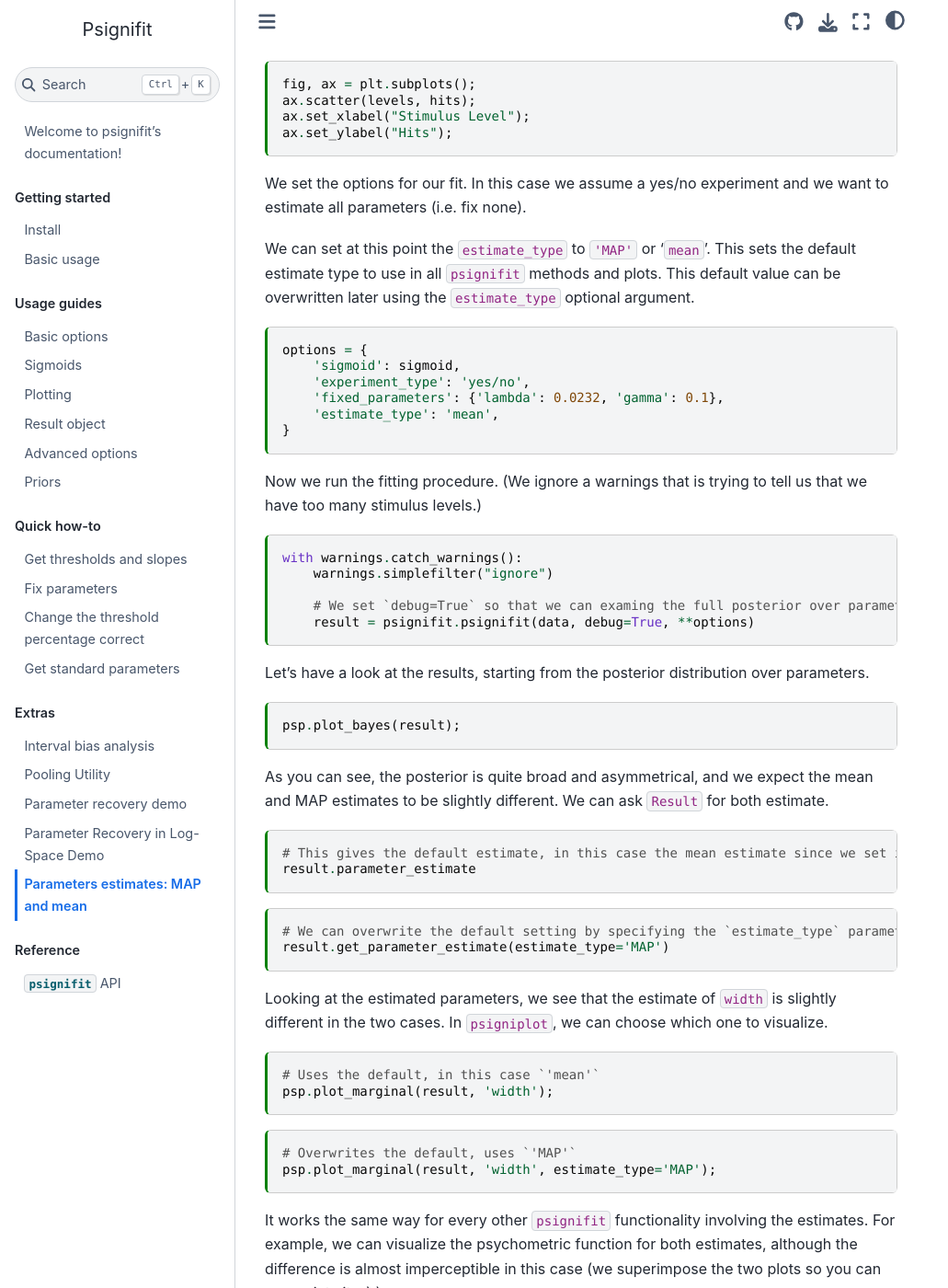
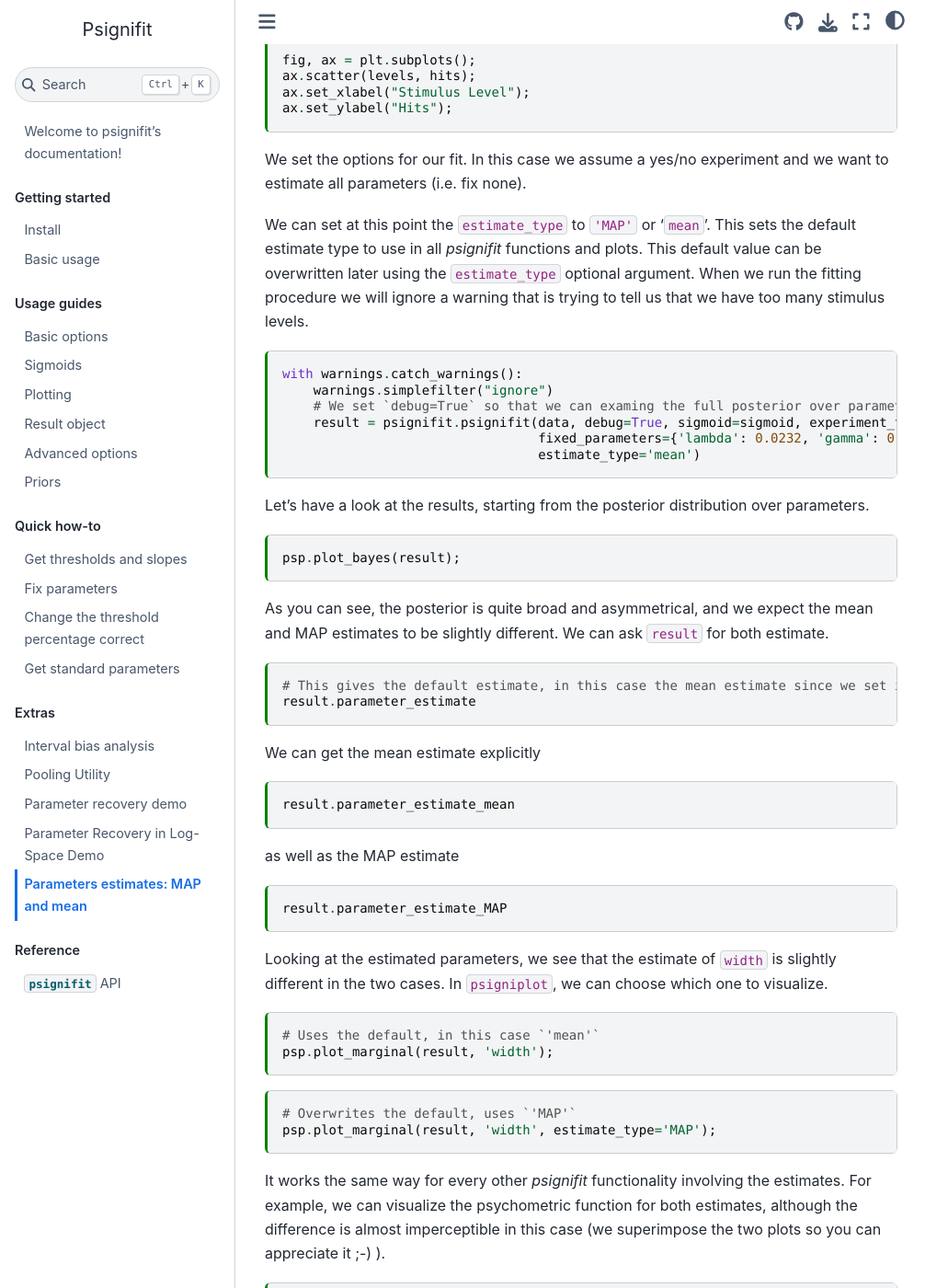
Before and after one commit to wichmann-lab/python-psignifit, a Jupyter Book: the page built from docs/examples/map_vs_mean.md, in a window 1280 px wide and 1400 px high, scrolled down 1401 px. Shown: the whole window at 92% size, without its empty margins (0-1031 px from the left). Built offline with Jupyter Book 1.0.4 settings and Sphinx 7.4.7 and the Sphinx Book theme 1.1.4, drawn with Linux system fonts in a browser that asks for light colours; some of the changed text lies outside the part shown.

Commit message:
reformulate extra map vs mean

````diff
--- a/docs/examples/map_vs_mean.md
+++ b/docs/examples/map_vs_mean.md
@@ -17,7 +17,7 @@ kernelspec:
 
 In this demo, we build a data set with a wide posterior, and show how to select the estimate type.
 
-In `psignifit`, there are two estimate type:
+In *psignifit*, there are two estimate type:
 - with `MAP` (Maximum A Posteriori), the parameters are estimated as the mode of the posterior. This is the default estimate type.
 - with `mean`, the parameters are estimated as the mean of the posterior
 
@@ -87,26 +87,15 @@ ax.set_ylabel("Hits");
 
 We set the options for our fit. In this case we assume a yes/no experiment and we want to estimate all parameters (i.e. fix none).
 
-We can set at this point the `estimate_type` to `'MAP'` or '`mean`'. This sets the default estimate type to use in all `psignifit` methods and plots. This default value can be overwritten later using the `estimate_type` optional argument.
-
-```{code-cell} ipython3
-options = {
-    'sigmoid': sigmoid,
-    'experiment_type': 'yes/no',
-    'fixed_parameters': {'lambda': 0.0232, 'gamma': 0.1},
-    'estimate_type': 'mean',
-}
-
-```
-
-Now we run the fitting procedure. (We ignore a warnings that is trying to tell us that we have too many stimulus levels.)
+We can set at this point the `estimate_type` to `'MAP'` or '`mean`'. This sets the default estimate type to use in all *psignifit* functions and plots. This default value can be overwritten later using the `estimate_type` optional argument. When we run the fitting procedure we will ignore a warning that is trying to tell us that we have too many stimulus levels.
 
 ```{code-cell} ipython3
 with warnings.catch_warnings():
     warnings.simplefilter("ignore")
-
     # We set `debug=True` so that we can examing the full posterior over parameters.
-    result = psignifit.psignifit(data, debug=True, **options)
+    result = psignifit.psignifit(data, debug=True, sigmoid=sigmoid, experiment_type='yes/no',
+                                 fixed_parameters={'lambda': 0.0232, 'gamma': 0.1},
+                                 estimate_type='mean')
 ```
 
 Let's have a look at the results, starting from the posterior distribution over parameters.
@@ -115,16 +104,21 @@ Let's have a look at the results, starting from the posterior distribution over
 psp.plot_bayes(result);
 ```
 
-As you can see, the posterior is quite broad and asymmetrical, and we expect the mean and MAP estimates to be slightly different. We can ask `Result` for both estimate.
+As you can see, the posterior is quite broad and asymmetrical, and we expect the mean and MAP estimates to be slightly different. We can ask `result` for both estimate.
 
 ```{code-cell} ipython3
 # This gives the default estimate, in this case the mean estimate since we set it in the options.
 result.parameter_estimate
 ```
 
+We can get the mean estimate explicitly
 ```{code-cell} ipython3
-# We can overwrite the default setting by specifying the `estimate_type` parameter in the method get_parameter_estimate
-result.get_parameter_estimate(estimate_type='MAP')
+result.parameter_estimate_mean
+```
+
+as well as the MAP estimate
+```{code-cell} ipython3
+result.parameter_estimate_MAP
 ```
 
 Looking at the estimated parameters, we see that the estimate of `width` is slightly different in the two cases.
@@ -140,7 +134,7 @@ psp.plot_marginal(result, 'width');
 psp.plot_marginal(result, 'width', estimate_type='MAP');
 ```
 
-It works the same way for every other `psignifit` functionality involving the estimates. For example, we can visualize the psychometric function for both estimates, although the difference is almost imperceptible in this case (we superimpose the two plots so you can appreciate it ;-) ).
+It works the same way for every other *psignifit* functionality involving the estimates. For example, we can visualize the psychometric function for both estimates, although the difference is almost imperceptible in this case (we superimpose the two plots so you can appreciate it ;-) ).
 
 ```{code-cell} ipython3
 ax = psp.plot_psychometric_function(result, estimate_type='mean');
````
Also changed, not shown: other parts of docs/examples/map_vs_mean.md (+1 -1 lines).
